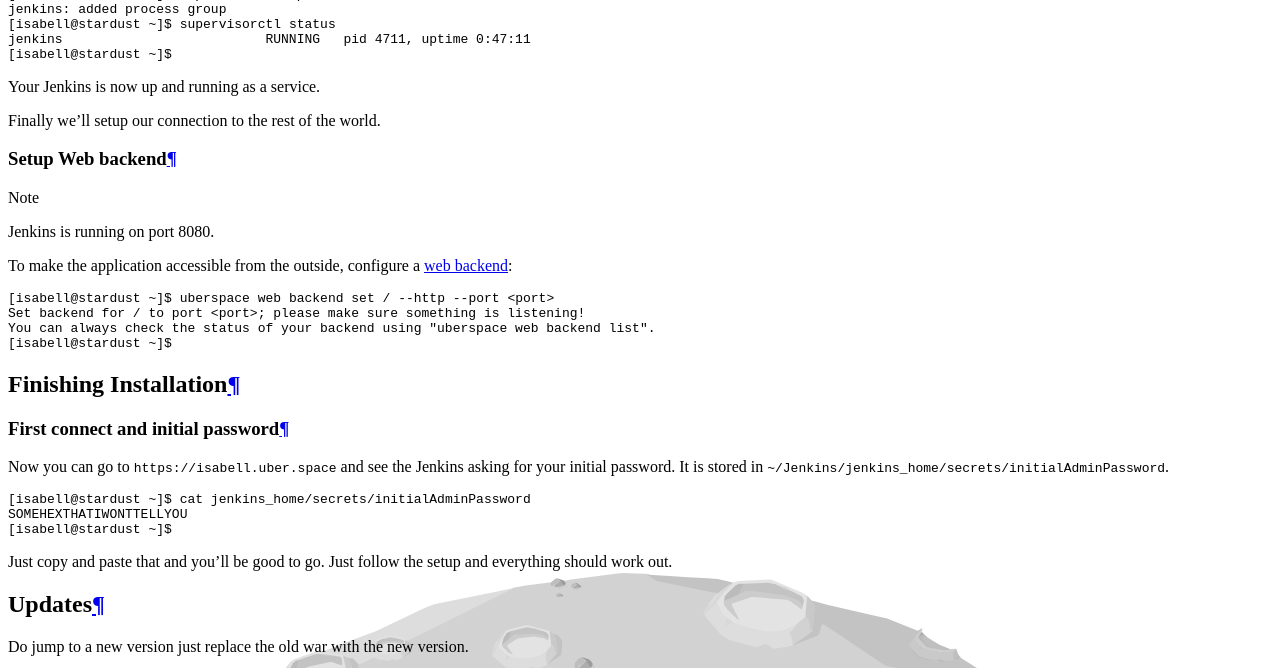
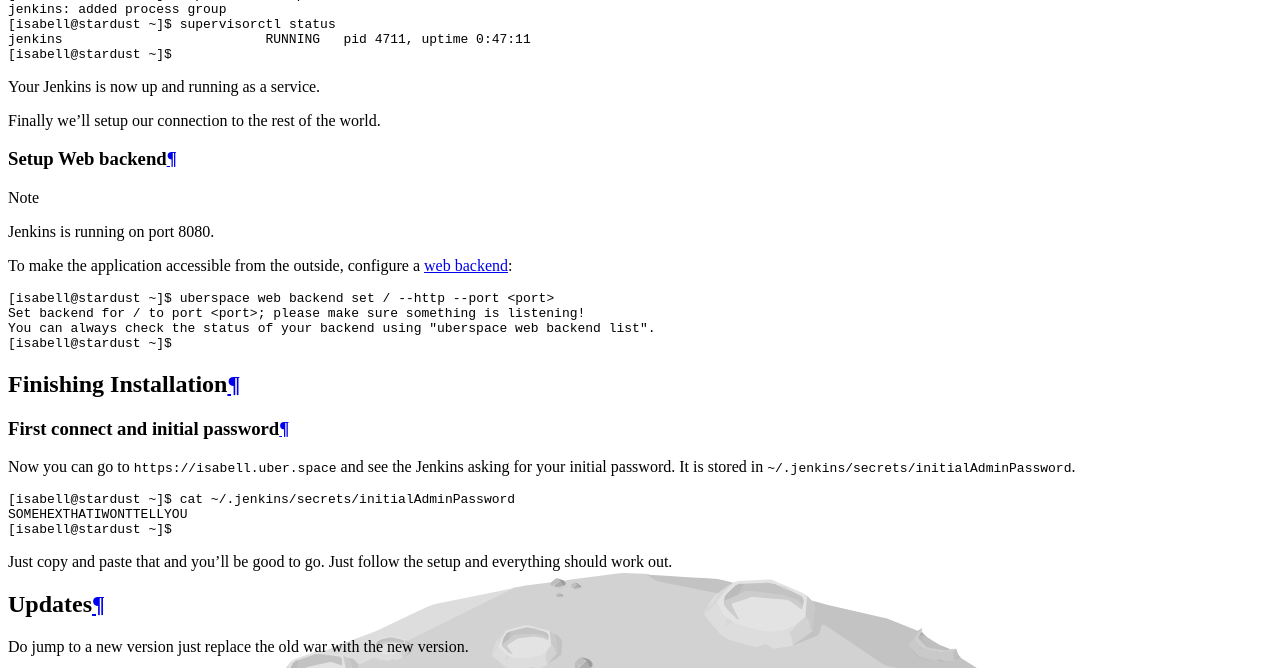
Before and after one commit to Uberspace/lab, a Sphinx documentation site: the page built from source/guide_jenkins.rst, in a window 1280 px wide and 900 px high, scrolled down 4140 px, cut to the strip 0-668 px from the top of the window. Built offline with Sphinx 7.4.7 and the Read the Docs theme 2.0.0, drawn with Linux system fonts in a browser that asks for light colours.

Commit message:
[jenkins] fix path to initial admin pw

```diff
--- a/source/guide_jenkins.rst
+++ b/source/guide_jenkins.rst
@@ -147,11 +147,11 @@
 First connect and initial password
 ----------------------------------
 
-Now you can go to ``https://isabell.uber.space`` and see the Jenkins asking for your initial password. It is stored in ``~/Jenkins/jenkins_home/secrets/initialAdminPassword``.
+Now you can go to ``https://isabell.uber.space`` and see the Jenkins asking for your initial password. It is stored in ``~/.jenkins/secrets/initialAdminPassword``.
 
 ::
 
- [isabell@stardust ~]$ cat jenkins_home/secrets/initialAdminPassword
+ [isabell@stardust ~]$ cat ~/.jenkins/secrets/initialAdminPassword
  SOMEHEXTHATIWONTTELLYOU
  [isabell@stardust ~]$
 
```
